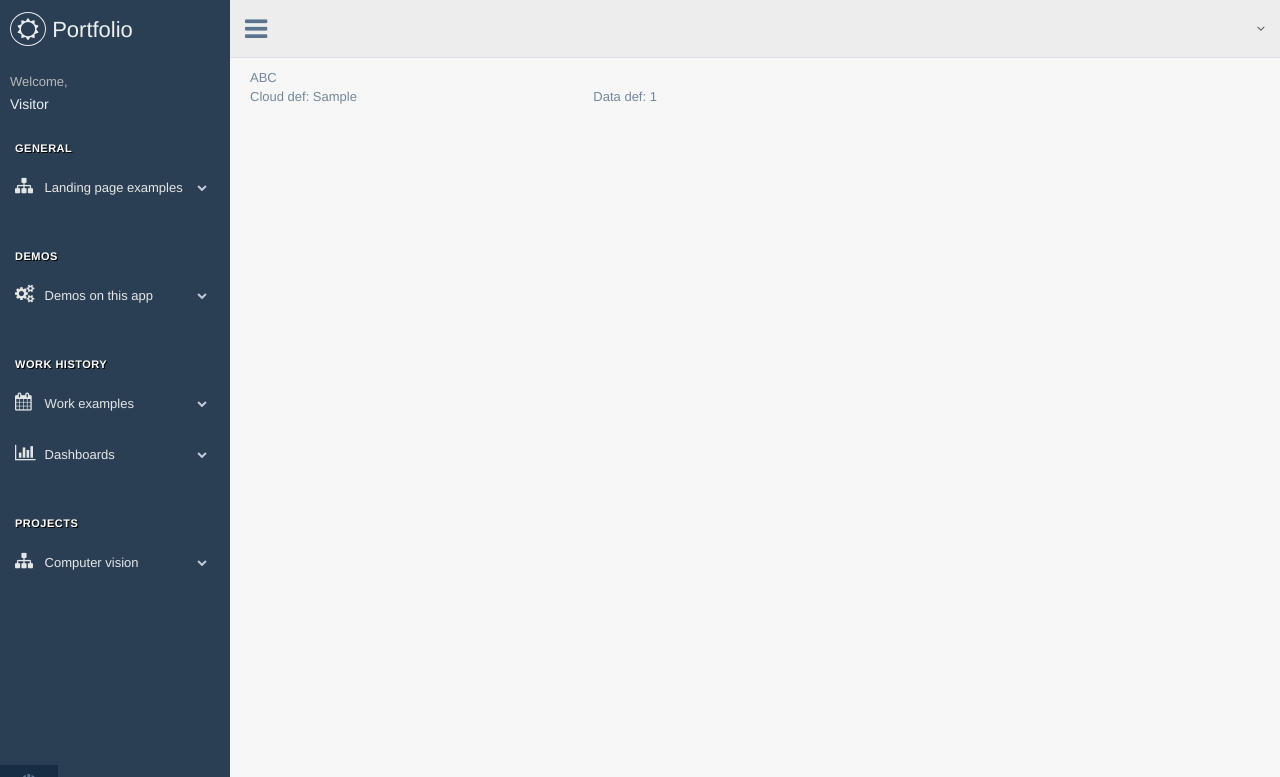
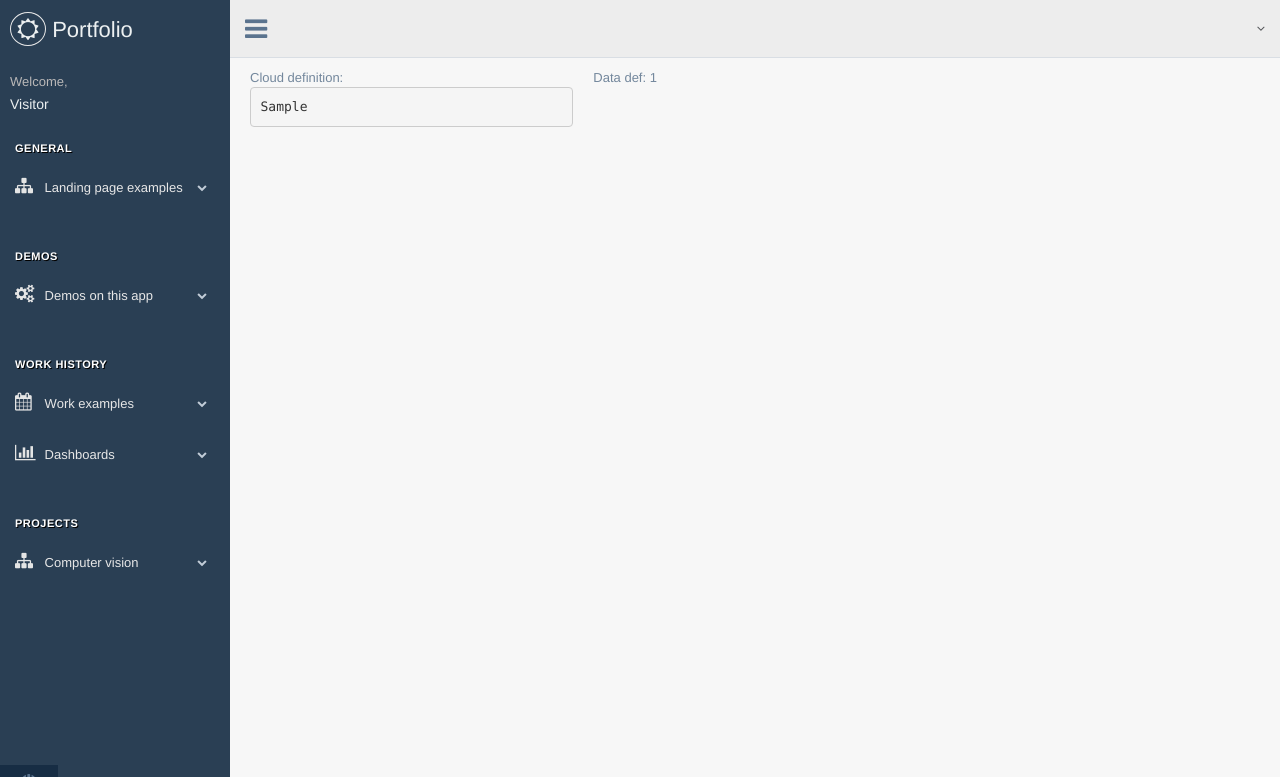
Before and after one commit to jkedmiston/portfolio, a Flask app: page /demo_cloud_function/1/1 in a window 1280 px wide. Shown: the top 777 px of the page. Run offline with Flask 3, Linux system fonts and the light colour scheme; tables that the repository leaves empty hold one stand-in row (values such as "Sample post"); parts of the project's set-up code (start-up, migrations or seed data) failed here and were passed over; some libraries are stand-ins or nearby versions.

Commit message:
Cloud function html

```diff
--- a/templates/cloud_definition.html
+++ b/templates/cloud_definition.html
@@ -2,12 +2,11 @@
 
 {% block content %}
 <div class="right_col" role="main">
-  ABC
   <br>
   <div class="row">
     <div class="col-xs-4">
-      Cloud def:
-      {{cloud_def}}
+      Cloud definition:
+      <pre>{{cloud_def}}</pre>
     </div>
     <div class="col-xs-4">
       Data def:
--- a/views/pubsub_bp.py
+++ b/views/pubsub_bp.py
@@ -149,6 +149,6 @@ def custom_cloud_function():
         cl = CloudFunction(definition=func_def)
         db.session.add(cl)
         db.session.commit()
-        return redirect(url_for('pubsub_db.demo_cloud_function', cloud_def=cl.id))
+        return redirect(url_for('pubsub_bp.demo_cloud_function', cloud_def=cl.id))
 
     return render_template("custom_cloud_function.html", form=form)
```
Also changed, not shown: templates/custom_cloud_function.html (added, +22 -0 lines).
